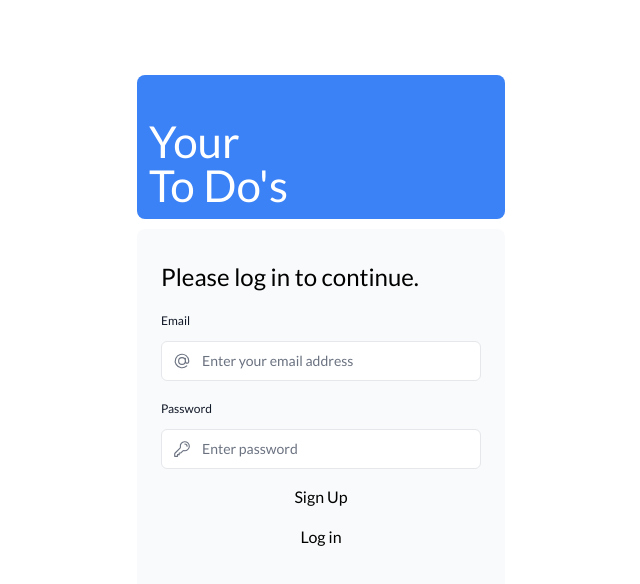
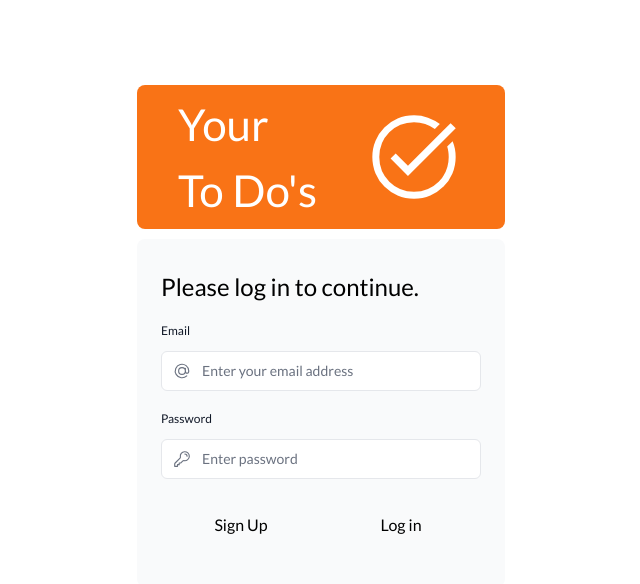
Before and after one commit to hectarescraps/To-Do-List, a Next.js app: page /login in a window 1280 px wide. Shown: the top 584 px of the page, without its empty margins (319-959 px from the left). Built offline with nearby package versions, Linux system fonts and the light colour scheme.

Commit message:
"UI updates to Login and Create Task form"

```diff
--- a/app/login/page.tsx
+++ b/app/login/page.tsx
@@ -4,11 +4,22 @@ export default function LoginPage() {
   return (
     <main className="flex items-center justify-center md:h-screen">
       <div className="relative mx-auto flex w-full max-w-[400px] flex-col space-y-2.5 p-4 md:-mt-32">
-        <div className="flex h-20 w-full items-end rounded-lg bg-blue-500 p-3 md:h-36">
-          <div className="w-32 text-white md:w-36">
-            <div className="flex flex-row items-center leading-none text-white">
+        <div className="flex h-20 w-full items-center rounded-lg bg-orange-500 p-3 justify-around md:h-36">
+          <div className="w-32 ml-2 text-white md:w-36">
+            <div className="flex flex-row items-center justify-between text-white">
               <p className="text-[44px]">{"Your To Do's"}</p>
             </div>
+          </div>
+          <div className="mr-2">
+            <svg
+              xmlns="http://www.w3.org/2000/svg"
+              height="100px"
+              viewBox="0 -960 960 960"
+              width="100px"
+              fill="#ffffff"
+            >
+              <path d="M480-80q-84.33 0-157.33-30.83-73-30.84-127-84.84t-84.84-127Q80-395.67 80-480q0-83.67 30.83-156.67 30.84-73 84.84-127t127-85.16Q395.67-880 480-880q71.67 0 134.33 22.33Q677-835.33 728-796l-48 48.33q-42-31.33-92.33-48.5-50.34-17.16-107.67-17.16-141 0-237.17 96.16Q146.67-621 146.67-480t96.16 237.17Q339-146.67 480-146.67t237.17-96.16Q813.33-339 813.33-480q0-26-3.66-51-3.67-25-11-48.67L851-632q14.33 35.33 21.67 73.33 7.33 38 7.33 78.67 0 84.33-31.17 157.33-31.16 73-85.16 127t-127 84.84Q563.67-80 480-80Zm-58-217.33L255.33-464.67 304-513.33l118 118L831.33-805l49.34 48.67-458.67 459Z" />
+            </svg>
           </div>
         </div>
         <LoginForm />
--- a/app/ui/forms.tsx
+++ b/app/ui/forms.tsx
@@ -57,7 +57,7 @@ export function TaskForm({ onClose }: { onClose: () => void }) {
             name="title"
             placeholder="Task Title"
             type="text"
-            className="text-lg text-gray-400 px-1 w-full font-light rounded-sm focus:outline-none focus:ring-2 focus:ring-orange-800 focus:border-transparent"
+            className="text-lg text-gray-400 px-1 w-full font-light rounded-sm focus:outline-none focus:ring-2 focus:ring-orange-500 focus:border-transparent"
             required
           />
         </div>
@@ -93,12 +93,12 @@ export function TaskForm({ onClose }: { onClose: () => void }) {
                         borderColor: "#9ca3af", //gray-400
                       },
                       "&:hover .MuiOutlinedInput-notchedOutline": {
-                        borderColor: "#9a3412", // orange-800
+                        borderColor: "#f97316", // orange-500
                       },
 
                       "& .MuiOutlinedInput-root.Mui-focused .MuiOutlinedInput-notchedOutline":
                         {
-                          borderColor: "#9a3412", // orange-800
+                          borderColor: "#f97316", // orange-500
                           borderWidth: "2px", // Increase border width when focused
                         },
                     },
@@ -153,10 +153,10 @@ export function TaskForm({ onClose }: { onClose: () => void }) {
                     borderColor: "#9ca3af",
                   },
                   "&:hover .MuiOutlinedInput-notchedOutline": {
-                    borderColor: "#9a3412",
+                    borderColor: "#f97316", // orange-500
                   },
                   "&.Mui-focused .MuiOutlinedInput-notchedOutline": {
-                    borderColor: "#9a3412",
+                    borderColor: "#f97316", // orange-500
                     borderWidth: "2px",
                   },
                 }}
@@ -204,7 +204,7 @@ export function TaskForm({ onClose }: { onClose: () => void }) {
             name="project"
             placeholder="Project"
             type="text"
-            className=" text-gray-400 px-1 w-full font-light rounded-sm focus:outline-none focus:ring-2 focus:ring-orange-800 focus:border-transparent"
+            className=" text-gray-400 px-1 w-full font-light rounded-sm focus:outline-none focus:ring-2 focus:ring-orange-500 focus:border-transparent"
             required
           />
         </div>
@@ -212,13 +212,13 @@ export function TaskForm({ onClose }: { onClose: () => void }) {
           <button
             type="button"
             onClick={onClose}
-            className="text-gray-500 bg-gray-200 px-4 py-2 rounded flex-1 mr-5 border-2 border-transparent hover:border-black"
+            className="text-gray-500 bg-gray-200 px-4 py-2 rounded flex-1 mr-5 border-2 border-transparent hover:bg-gray-300"
           >
             {"Close"}
           </button>
           <button
             type="submit"
-            className="text-white bg-orange-500 px-4 py-2 rounded flex-1 ml-5 border-2 border-transparent hover:border-black"
+            className="text-white bg-orange-500 px-4 py-2 rounded flex-1 ml-5 border-2 border-transparent hover:bg-orange-600"
           >
             {"Create Task"}
           </button>
--- a/app/ui/login-form.tsx
+++ b/app/ui/login-form.tsx
@@ -41,14 +41,14 @@ export default function LoginForm() {
             </label>
             <div className="relative">
               <input
-                className="peer block w-full rounded-md border border-gray-200 py-[9px] pl-10 text-sm outline-2 placeholder:text-gray-500"
+                className="peer block w-full rounded-md border border-gray-200 py-[9px] pl-10 text-sm outline-2 placeholder:text-gray-500 focus:outline-none focus:ring-2 focus:border-transparent focus:ring-orange-800"
                 id="email"
                 type="email"
                 name="email"
                 placeholder="Enter your email address"
                 required
               />
-              <AtSymbolIcon className="pointer-events-none absolute left-3 top-1/2 h-[18px] w-[18px] -translate-y-1/2 text-gray-500 peer-focus:text-gray-900" />
+              <AtSymbolIcon className="pointer-events-none absolute left-3 top-1/2 h-[18px] w-[18px] -translate-y-1/2 text-gray-500  peer-focus:text-gray-900" />
             </div>
           </div>
           <div className="mt-4">
@@ -60,7 +60,7 @@ export default function LoginForm() {
             </label>
             <div className="relative">
               <input
-                className="peer block w-full rounded-md border border-gray-200 py-[9px] pl-10 text-sm outline-2 placeholder:text-gray-500"
+                className="peer block w-full rounded-md border border-gray-200 py-[9px] pl-10 text-sm outline-2 placeholder:text-gray-500 focus:outline-none focus:ring-2 focus:border-transparent focus:ring-orange-800"
                 id="password"
                 type="password"
                 name="password"
@@ -72,17 +72,23 @@ export default function LoginForm() {
             </div>
           </div>
         </div>
+        <div className="flex items-center justify-around pt-4">
           <button
             type="submit"
             onClick={() => setSignUp(!signUp)}
-          className="mt-4 w-full"
+            className="mt-4 w-full border-2 rounded-lg border-transparent hover:bg-orange-500 hover:text-white"
             aria-disabled={pending}
           >
             Sign Up
           </button>
-        <button type="submit" className="mt-4 w-full" aria-disabled={pending}>
+          <button
+            type="submit"
+            className="mt-4 w-full border-2 rounded-lg border-transparent hover:bg-orange-500 hover:text-white"
+            aria-disabled={pending}
+          >
             Log in
           </button>
+        </div>
         <div
           className="flex h-8 items-end space-x-1"
           aria-live="polite"
```
Lines whose indentation alone changed are shown as unchanged.
